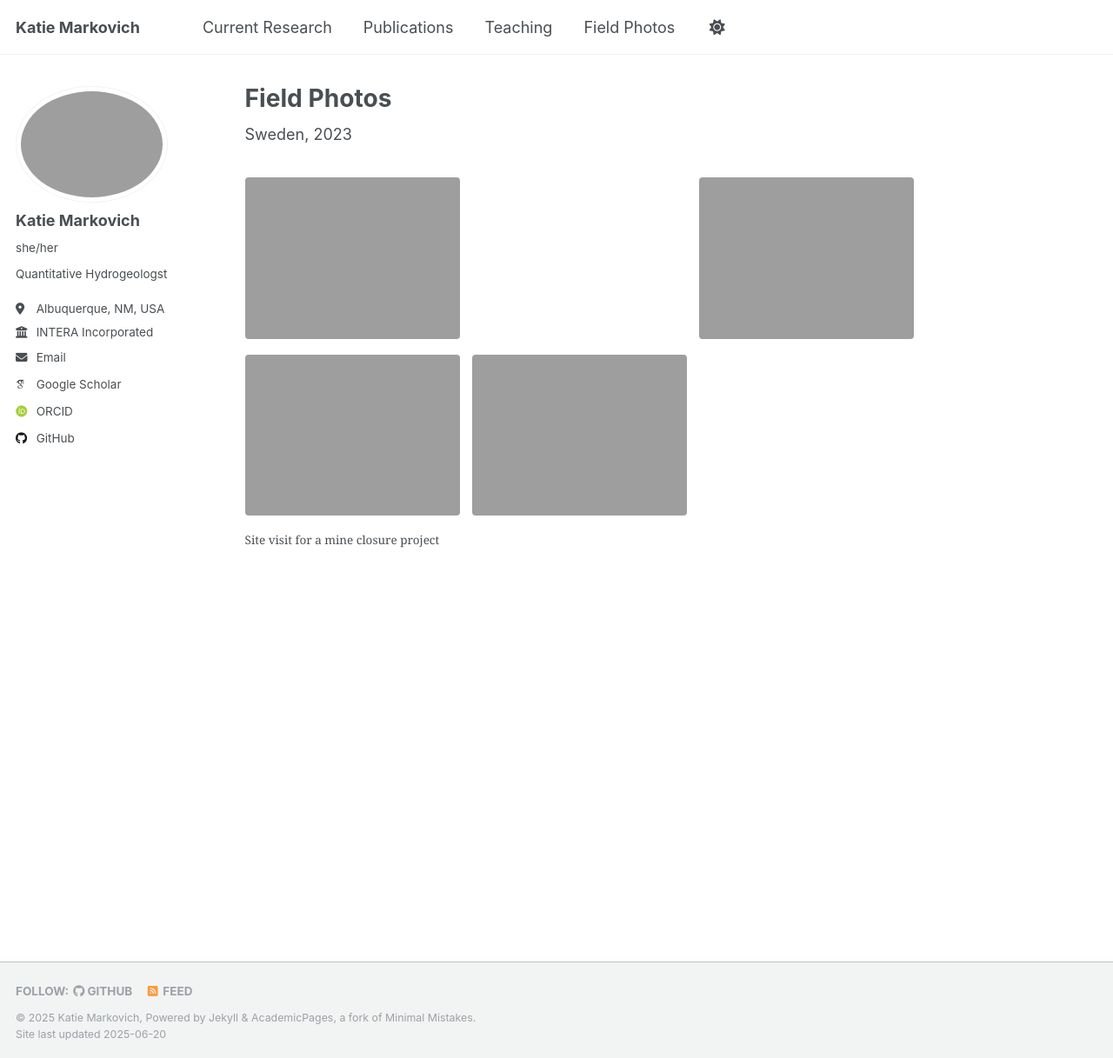
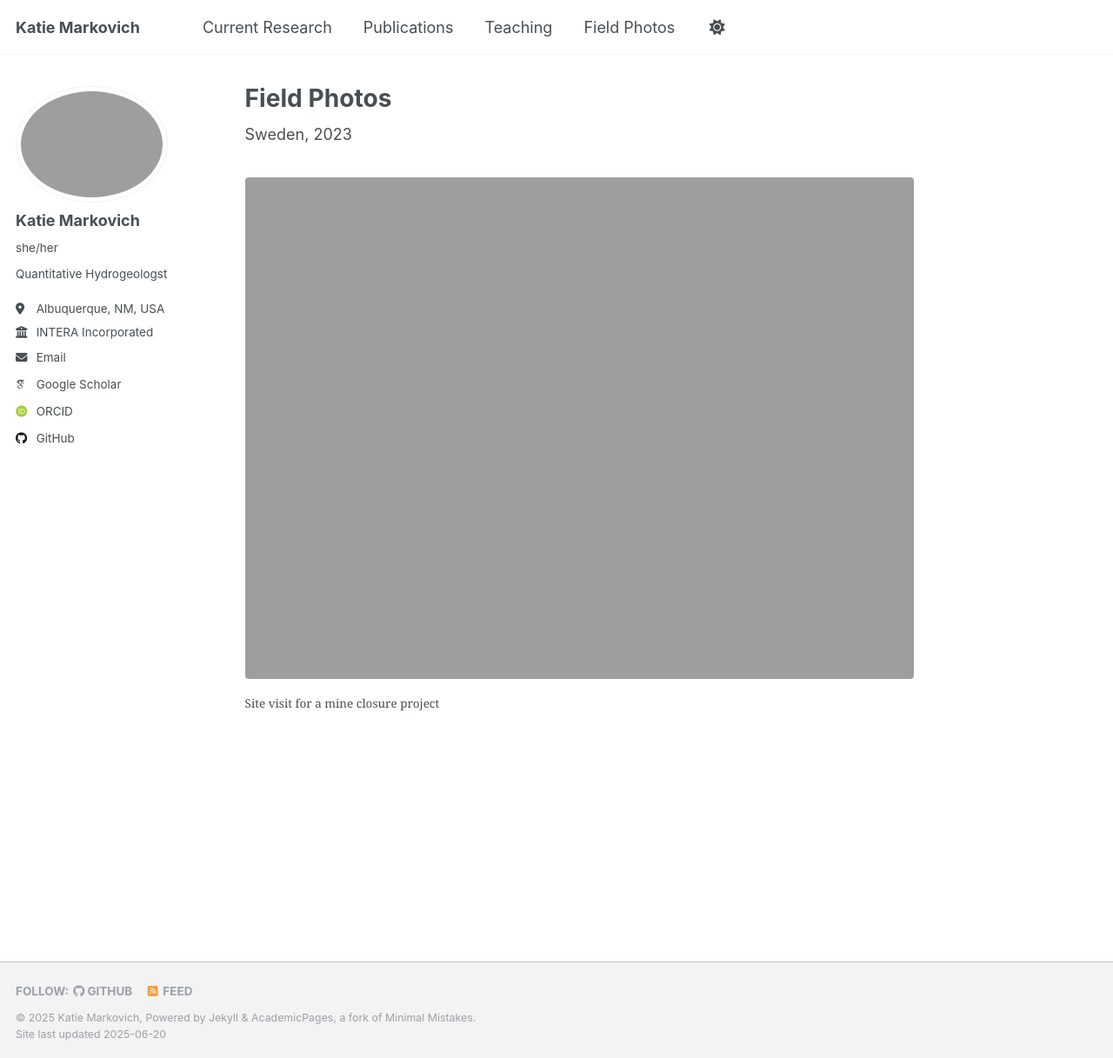
Before and after one commit to kmarkovich/kmarkovich.github.io, a Jekyll site: the page built from _pages/field_photos.md, in a window 1280 px wide and 1217 px high. Shown: the whole window at 87% size. Built offline with Jekyll 4.4.1, drawn with Linux system fonts in a browser that asks for light colours; some web fonts are replaced.

Commit message:
add sweden

```diff
--- a/_pages/field_photos.md
+++ b/_pages/field_photos.md
@@ -12,21 +12,20 @@ redirect_from:
 #   - Post Formats
 #   - tiled
 sweden:
-  - url: /images/sweden/IMG_0147.jpg
+  # - url: /images/sweden/IMG_0147.jpg
     image_path: /images/sweden/IMG_0147.jpg
     # alt: "placeholder image 1"
     # title: "Image 1 title caption"
-  - url: /images/sweden/IMG_0143.jpg
+  # - url: /images/sweden/IMG_0143.jpg
     image_path: /images/sweden/IMG_0143.jpg
-  - url: /images/sweden/IMG_0144.jpg
+  # - url: /images/sweden/IMG_0144.jpg
     image_path: /images/sweden/IMG_0148.jpg
-  - url: /images/sweden/IMG_0148.jpg
+  # - url: /images/sweden/IMG_0148.jpg
     image_path: /images/sweden/IMG_0148.jpg
-  - url: /images/sweden/IMG_0149.jpg
+  # - url: /images/sweden/IMG_0149.jpg
     image_path: /images/sweden/IMG_0149.jpg
-  - url: /images/sweden/IMG_2102.jpg
+  # - url: /images/sweden/IMG_2102.jpg
     image_path: /images/sweden/IMG_2102.jpg
-
 chile_1:
   - url: https://flic.kr/p/8a6Ven
     image_path: https://farm2.staticflickr.com/1272/4697500467_8294dac099_q.jpg
```
